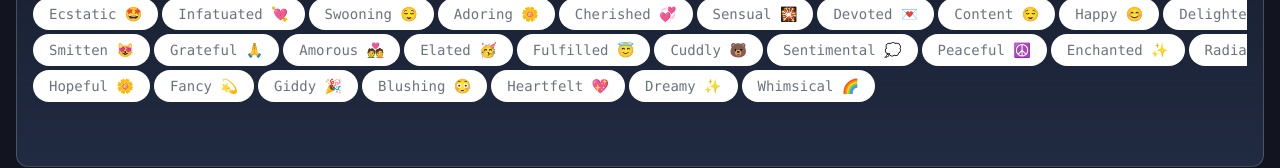
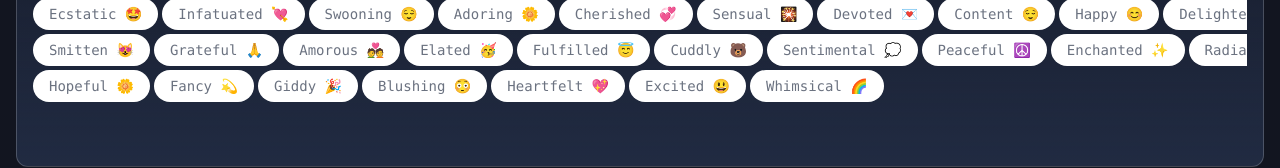
Before and after one commit to lirena00/Animood, a Next.js app: page / in a window 1280 px wide. Shown: the part 211-379 px from the top of the page. Built offline with nearby package versions, Linux system fonts and the light colour scheme; what @badrap/bar-of-progress would draw is missing.

Commit message:
fixed bugs

```diff
--- a/src/pages/index.js
+++ b/src/pages/index.js
@@ -46,7 +46,7 @@ export default function Home() {
     "Giddy 🎉",
     "Blushing 😳",
     "Heartfelt 💖",
-    "Dreamy ✨",
+    "Excited 😃",
     "Whimsical 🌈",
   ];
 
```
